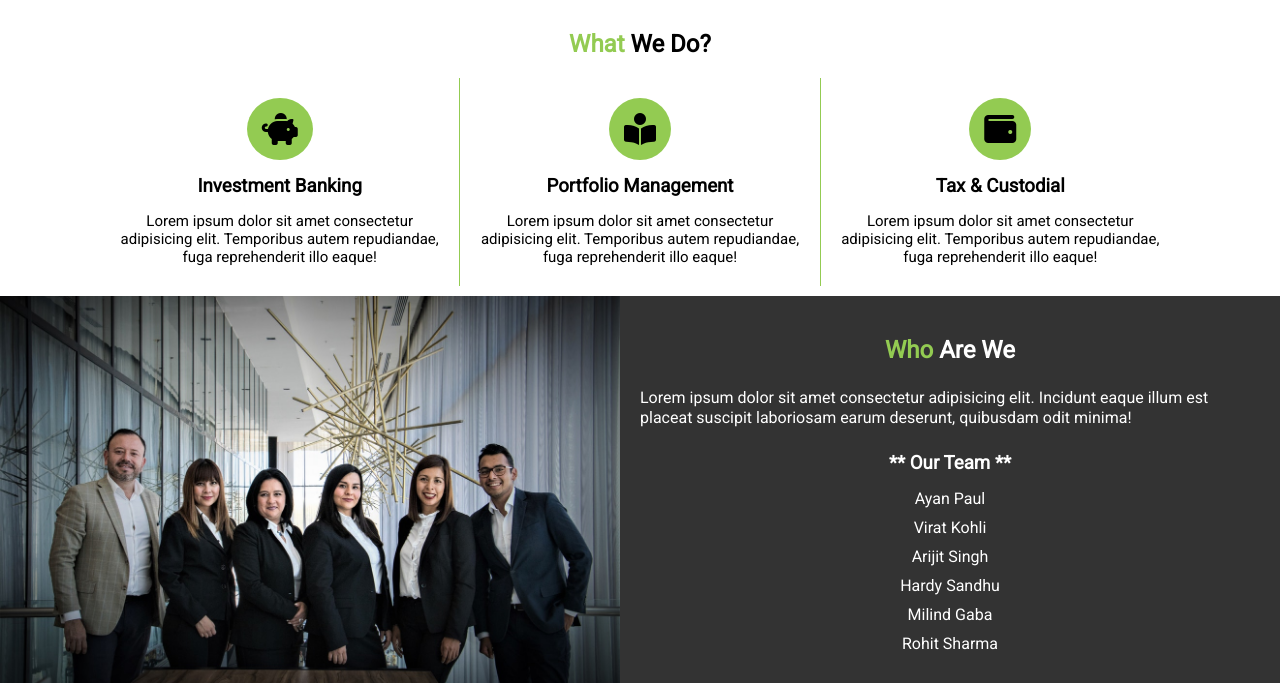
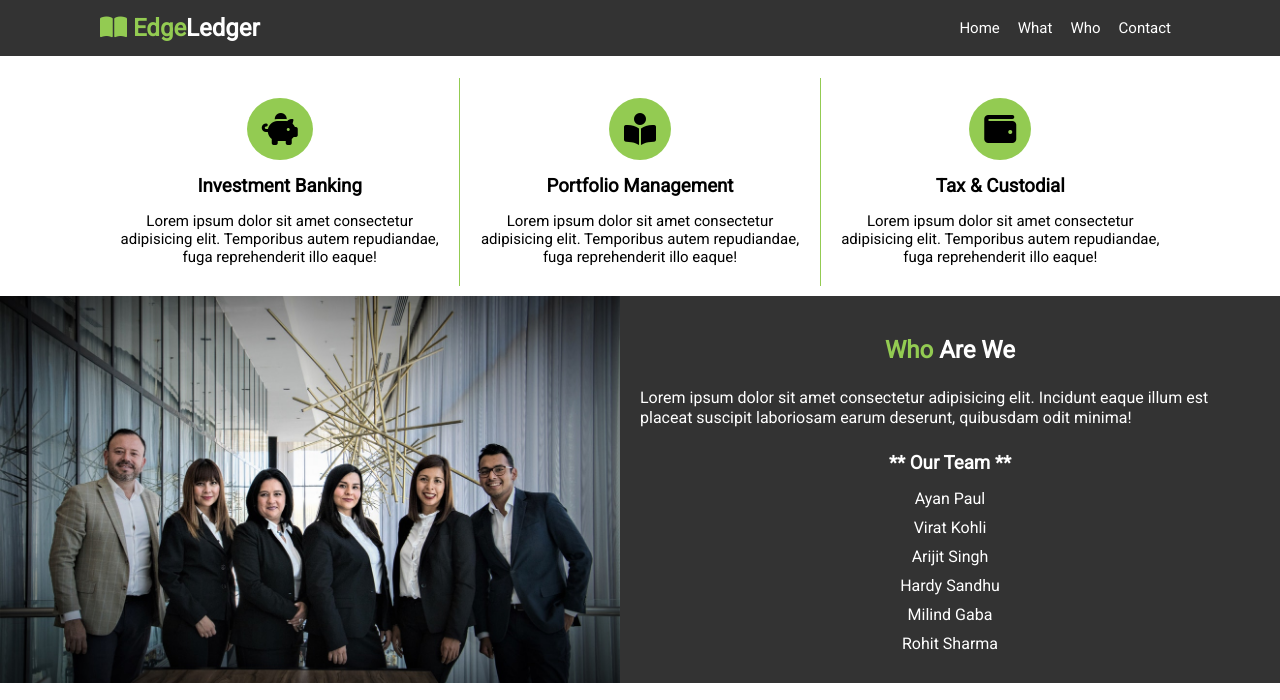
Before and after one commit to ayanluap/EdgeLedger_Website, a plain HTML site: page index.html in a window 1280 px wide. Both pictures are taken after a click on the link "What". Shown: the part 856-1556 px from the top of the page. Drawn offline with nearby package versions, Linux system fonts and the light colour scheme; some packages are replaced by stand-ins of ours.

Commit message:
Smooth scrolling effect & Sticky Navbar added

```diff
--- a/css/style.css
+++ b/css/style.css
@@ -91,6 +91,9 @@ a {
 #navbar {
   background-color: #333;
   color: #fff;
+  position: sticky;
+  top: 0;
+  z-index: 1;
 }
 
 #navbar .container {
@@ -102,6 +105,7 @@ a {
 
 #navbar .container .list ul {
   display: flex;
+  font-size: 15px;
   list-style: none;
   text-align: center;
 }
--- a/index.html
+++ b/index.html
@@ -6,12 +6,17 @@
   <meta http-equiv="X-UA-Compatible" content="ie=edge">
   <meta name="description" content="Welcome to Edgeledger Financial website.">
   <meta name="keywords" content="financial, profit, income, statergy, earning">
+
+  <script src="https://ajax.googleapis.com/ajax/libs/jquery/3.3.1/jquery.min.js"></script>
+  <script src="./js/main.js"></script>
+
   <link rel="stylesheet" href="./css/style.css">
 
   <link rel="stylesheet" media="screen and (max-width: 768px)" href="./css/mobile.css">
   <link rel="stylesheet" media="screen and (min-width: 1100px)" href="./css/widescreen.css">
 
   <script src="https://kit.fontawesome.com/424292e556.js" crossorigin="anonymous"></script>
+
   <title>EdgeLedger Website</title>
 </head>
 <body>
@@ -28,7 +33,7 @@
       </div>
       <div class="list">
         <ul>
-          <li><a href="#home">Home</a></li>
+          <li><a href="#showcase">Home</a></li>
           <li><a href="#what">What</a></li>
           <li><a href="#who">Who</a></li>
           <li><a href="#contact">Contact</a></li>
--- /dev/null
+++ b/js/main.js
@@ -0,0 +1,26 @@
+// smooth scrolling
+
+$(document).ready(function(){
+  // Add smooth scrolling to all links
+  $("a").on('click', function(event) {
+
+    // Make sure this.hash has a value before overriding default behavior
+    if (this.hash !== "") {
+      // Prevent default anchor click behavior
+      event.preventDefault();
+
+      // Store hash
+      var hash = this.hash;
+
+      // Using jQuery's animate() method to add smooth page scroll
+      // The optional number (800) specifies the number of milliseconds it takes to scroll to the specified area
+      $('html, body, #navbar a, .btn').animate({
+        scrollTop: $(hash).offset().top - 50
+      }, 900, function(){
+
+        // Add hash (#) to URL when done scrolling (default click behavior)
+        window.location.hash = hash;
+      });
+    } // End if
+  });
+});
```
